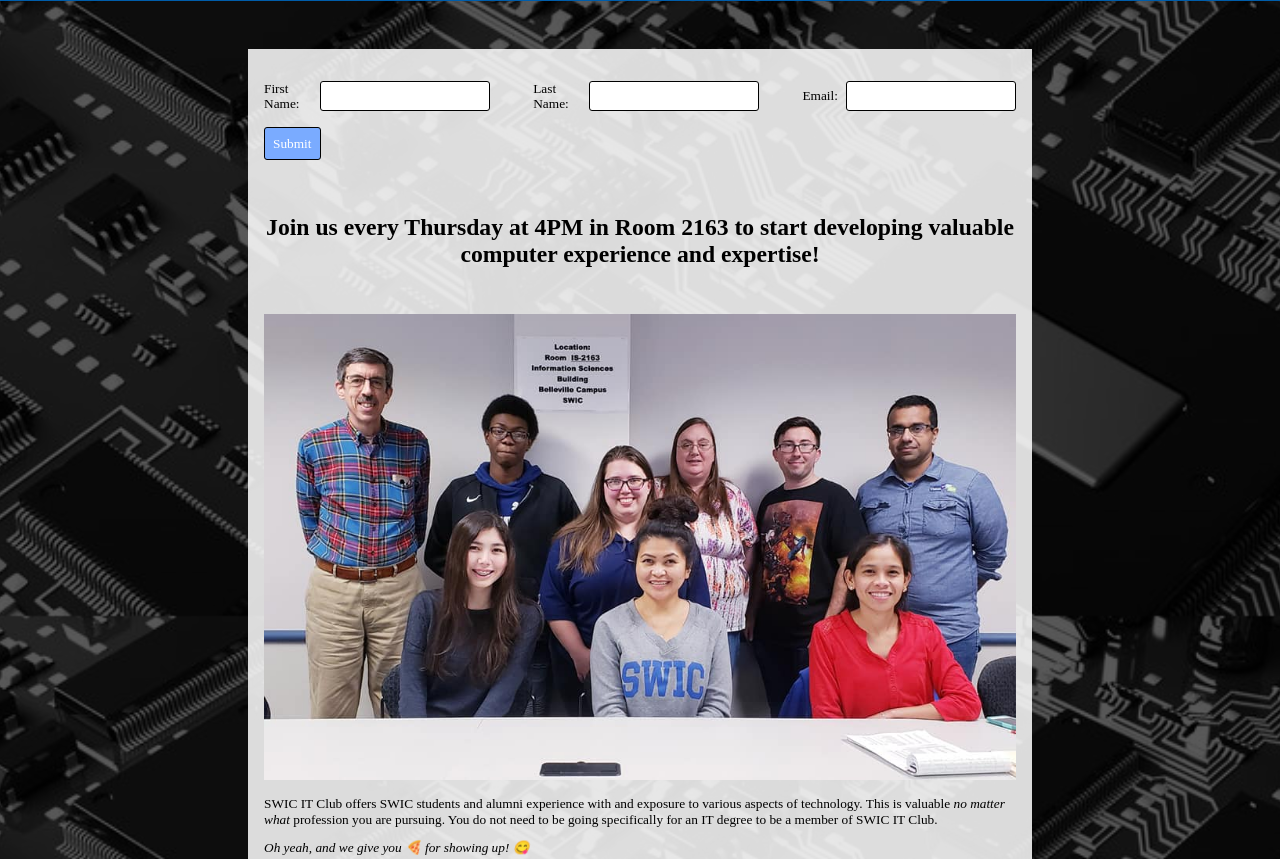
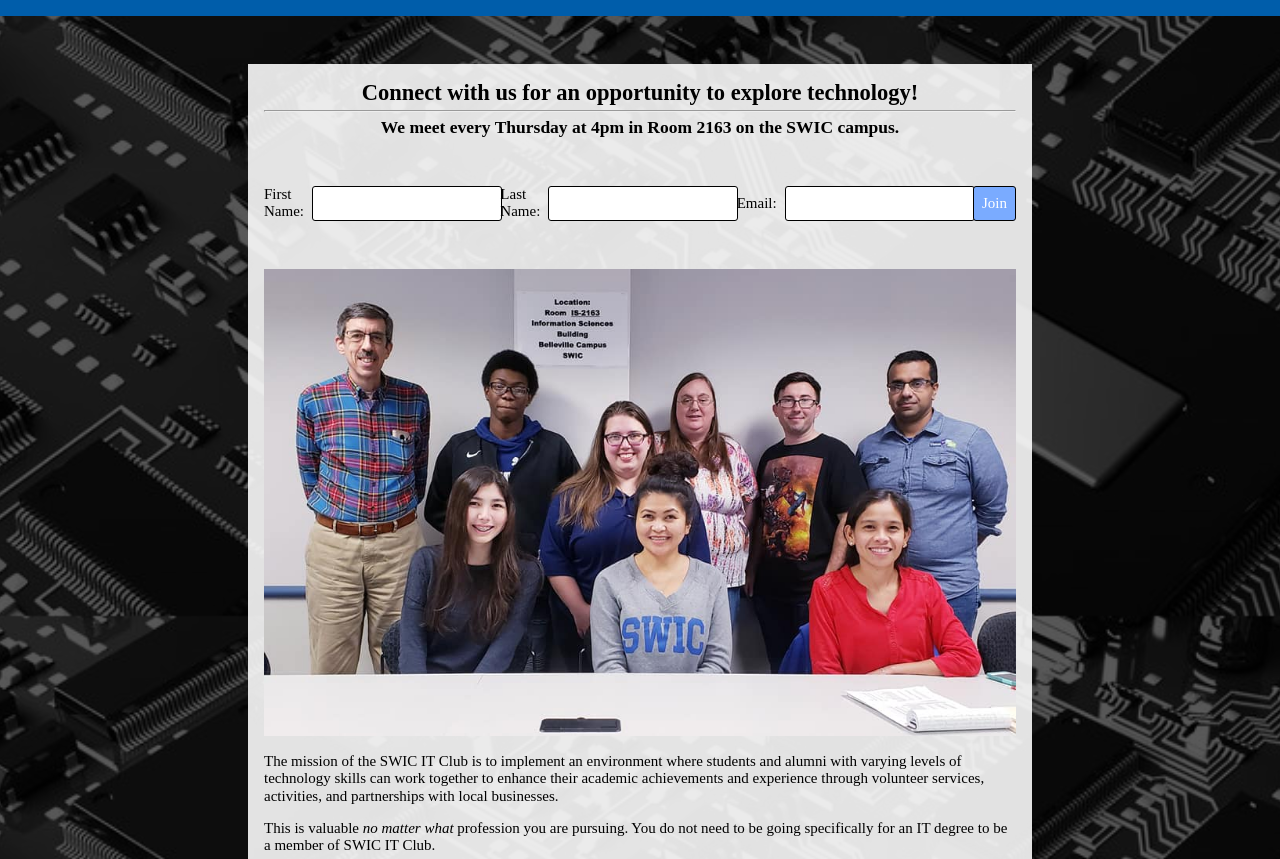
Before and after one commit to swicit/website, a website: page index.html in a window 1280 px wide. Shown: the part 184-1043 px from the top of the page. Drawn offline with nearby package versions, Linux system fonts and the light colour scheme.

Commit message:
Add content and adjust layout

```diff
--- a/index.html
+++ b/index.html
@@ -1,5 +1,5 @@
 <!DOCTYPE html>
-<html lang="en">
+<p lang="en">
 
     <head>
         <meta charset="UTF-8" />
@@ -23,6 +23,25 @@
         </header>
 
         <main class="space">
+
+            <section>
+
+                <h1>
+                    Connect with us for an opportunity to explore technology!
+                </h1>
+                <hr>
+
+                <h2>
+                    We meet every Thursday at 4pm in Room 2163 on the SWIC campus.
+                </h2>
+
+
+
+                <!-- <p class="center">
+                Connect with us for an opportunity to explore technology! We meet every Thursday on campus at 4pm in Room 2163.
+            </p> -->
+            </section>
+
             <form name="contact" method="POST" data-netlify="true">
                 <div class="flex--md justify-content-space-around">
                     <div class="flex justify-content-space-around">
@@ -37,25 +56,23 @@
                         <label for="email">Email:</label>
                         <input type="email" id="email" name="email" />
                     </div>
+                    <div class="flex--md">
+                        <input type="submit" value="Join" />
                     </div>
-            <div class="flex--md">
-                <input type="submit" value="Submit" />
                 </div>
+
             </form>
 
-        <section>
-            <p class="center">
-                <strong>
-                Join us every Thursday at 4PM in Room 2163 to start developing valuable computer experience and expertise!
-                </strong>
-            </p>
-        </section>
 
             <section>
                 <img src="./img/home.jpg" alt="SWIC IT Club Faculty and Students" />
 
                 <p>
-                SWIC IT Club offers SWIC students and alumni experience with and exposure to various aspects of technology. This is valuable
+                    The mission of the SWIC IT Club is to implement an environment where students and alumni with varying levels of technology skills can work together to enhance their academic achievements and experience through volunteer services, activities, and partnerships
+                    with local businesses.
+                </p>
+                <p>
+                    This is valuable
                     <em>no matter what</em> profession you are pursuing. You do not need to be going specifically for an IT degree to be a member of SWIC IT Club.
                 </p>
                 <p><em>Oh yeah, and we give you 🍕 for showing up! 😋</em></p>
@@ -76,4 +93,4 @@
         <script src="scripts.js"></script>
     </body>
 
-</html>
+    </h1>
--- a/style.css
+++ b/style.css
@@ -21,7 +21,7 @@ img {
 
 form,
 section {
-    background-color: rgba(255, 255, 255, 0.856);
+    background-color: rgba(255, 255, 255, 0.884);
 }
 
 header,
@@ -62,11 +62,13 @@ h2 {
 /* https://type-scale.com/?size=10&scale=1.333&text=A%20Visual%20Type%20Scale&font=Roboto&fontweight=400&bodyfont=Poppins&bodyfontweight=400&lineheight=1.45&backgroundcolor=white&fontcolor=%23333&preview=false */
 
 h1 {
-    font-size: 4.209em;
+    font-size: 2.25em;
+    text-align: center;
 }
 
 h2 {
-    font-size: 3.157em;
+    font-size: 1.75em;
+    text-align: center;
 }
 
 strong {
@@ -76,7 +78,7 @@ strong {
 input,
 label,
 p {
-    font-size: 1.333em;
+    font-size: 1.5em;
 }
 
 label {
@@ -125,6 +127,8 @@ form .flex {
     padding-bottom: 3rem;
 }
 
+.opener {}
+
 @media screen and (min-width: 480px) {
     main {
         display: grid;
```
Lines whose indentation alone changed are shown as unchanged.
